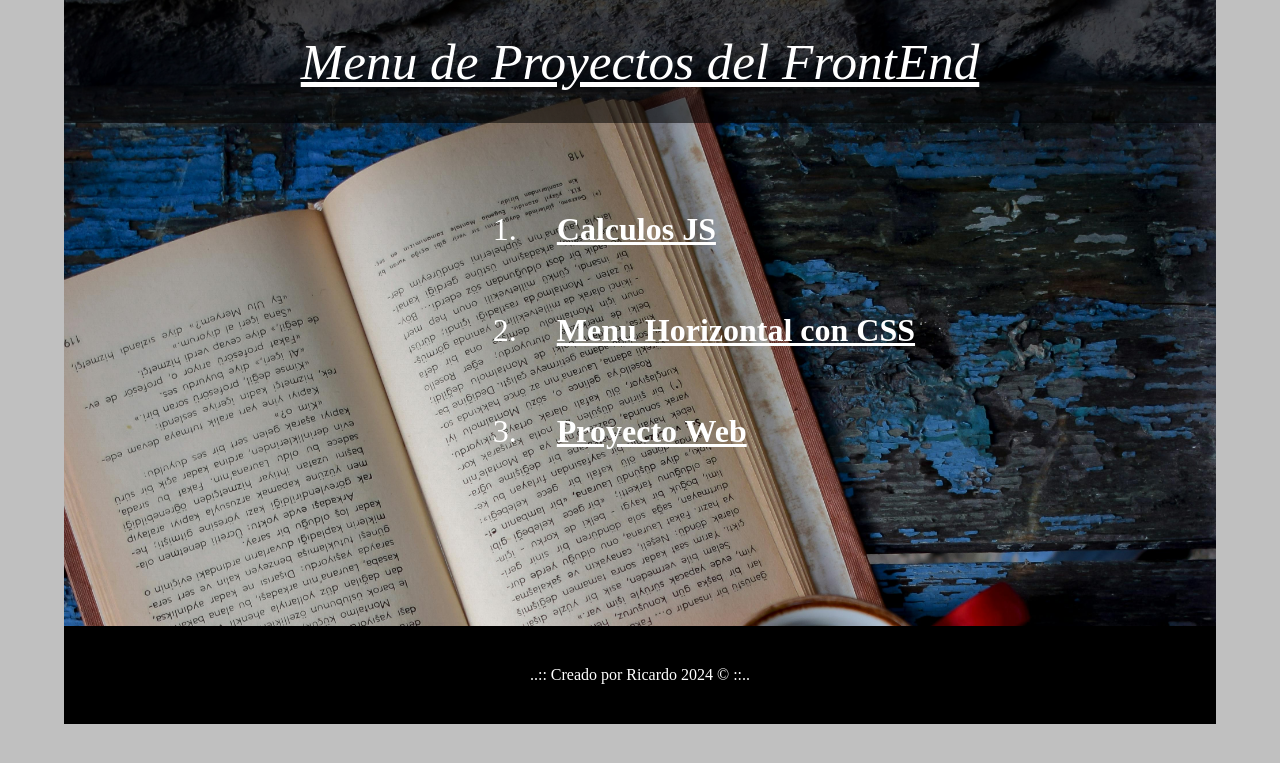
After one commit to NashRick0/app_web_2024, a PHP site: page /proyectoweb/index.html in a window 1280 px wide. The commit adds this page. Shown: the top 763 px of the page. Run offline with PHP 8.4, Linux system fonts and the light colour scheme.

Commit message:
2DO COMMIT PROYECTOS

```diff
--- a/P2/proyectos/calculosJS/estilos.css
+++ b/P2/proyectos/calculosJS/estilos.css
@@ -23,6 +23,7 @@ h2{
     text-align: center;
     font-weight: normal;
     font-style: italic;
+    background-color: rgb(85, 65, 40);
 }
 
 form{
--- /dev/null
+++ b/P2/proyectos/index.html
@@ -0,0 +1,83 @@
+<!DOCTYPE html>
+<html lang="en">
+<head>
+    <meta charset="UTF-8">
+    <meta name="viewport" content="width=device-width, initial-scale=1.0">
+    <title>Menu Proyectos</title>
+
+    <style>
+        *{
+            margin: 0;
+            padding: 0;
+        }
+
+        body{
+            background-color: silver;
+        }
+
+        #contenedor{
+            background-image: url(back.jpg);
+            background-size: cover;
+            width: 90%;
+            margin: 0 auto;
+            height: 40rem;
+        }
+
+        h1{
+            background-color: rgba(0, 0, 0, 0.54);
+            color: white;
+            font-size: 4vw;
+            text-align: center;
+            padding: 2rem;
+            font-style: italic;
+            text-decoration: underline;
+            font-weight: normal;
+            margin-bottom: 3.5rem;
+        }
+
+        ol{
+            padding-left: 40%;
+            font-size: 2rem;
+            color: white;
+        }
+
+        ol li a{
+            color: white;
+            display: block;
+            padding: 2rem;
+            font-weight: bold;
+        }
+
+        footer{
+            margin-top: 9rem;
+            padding: 2.5rem;
+            background-color: rgb(0, 0, 0);
+        }
+
+        footer p{
+            color: white;
+            text-align: center;
+        }
+    </style>
+
+</head>
+<body>
+    <div id="contenedor">
+        <header>
+            <h1>Menu de Proyectos del FrontEnd</h1>
+        </header>
+
+        <section>
+            <ol>
+                <li><a href="calculosJS/index.html">Calculos JS</a></li>
+                <li><a href="menu_horizontal_css/index.html">Menu Horizontal con CSS</a></li>
+                <li><a href="proyectoweb/index.html">Proyecto Web</a></li>
+            </ol>
+        </section>
+
+        <footer>
+            <p>..:: Creado por Ricardo 2024 &COPY; ::..</p>
+        </footer>
+    </div>
+</body>
+</html>
```
Also changed, not shown: P2/proyectos/calculosJS/operaciones.js (+6 -10 lines), P2/proyectos/menu_horizontal_css/css/estilos.css (added, +68 -0 lines), P2/proyectos/menu_horizontal_css/css/estilosmenu.css (added, +102 -0 lines), P2/proyectos/menu_horizontal_css/index.html (added, +67 -0 lines), P2/proyectos/back.jpg (added), P2/proyectos/menu_horizontal_css/img/aplicacionesweb.jpeg (added), P2/proyectos/menu_horizontal_css/img/estructura_web.png (added), P2/proyectos/menu_horizontal_css/img/flecha.png (added), P2/proyectos/menu_horizontal_css/img/formulario_web.png (added), P2/proyectos/menu_horizontal_css/img/icono_menu.png (added), P2/proyectos/menu_horizontal_css/img/usabilidad_web.jpeg (added), P2/proyectos/menu_horizontal_css/img/web_responsiva.jpeg (added).
